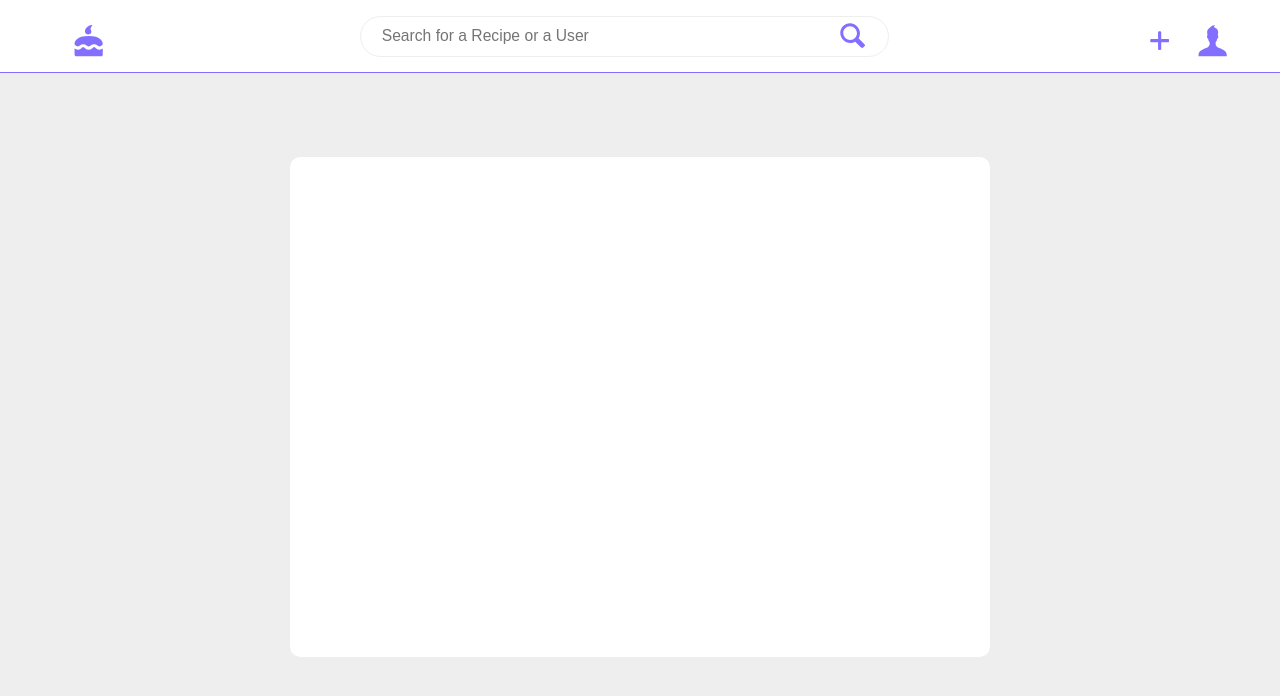
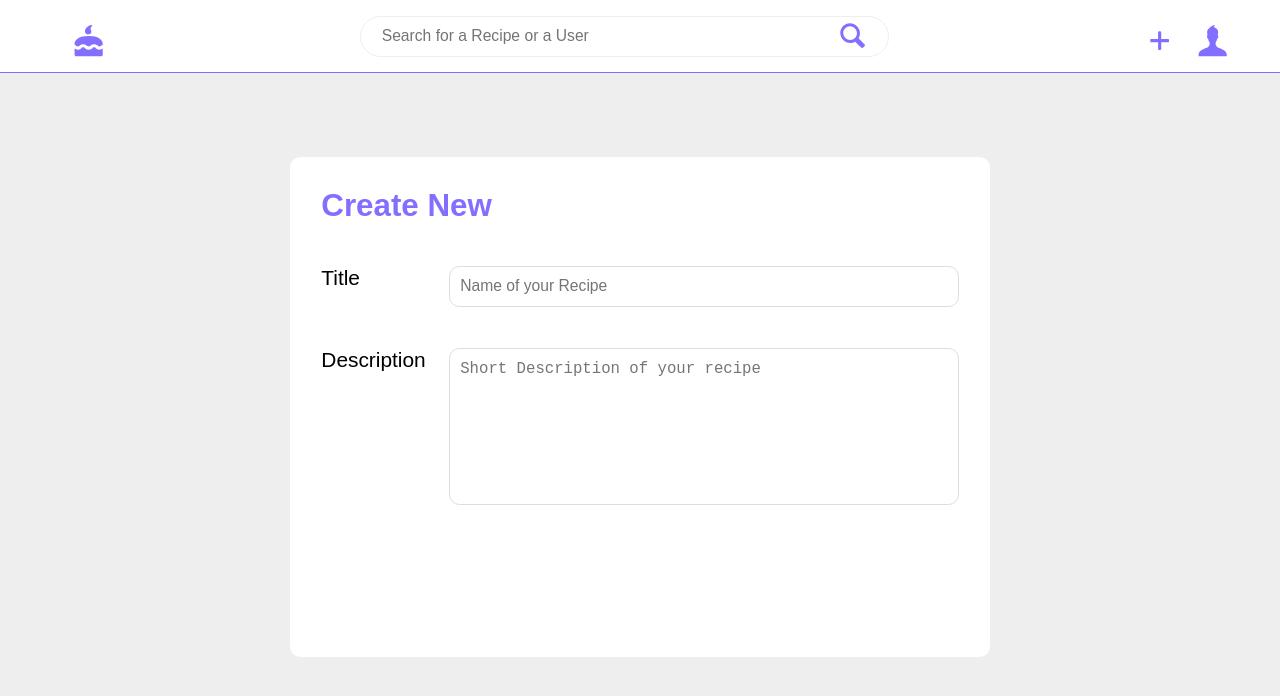
Before and after one commit to wonez/Dulce, a React app: page /create in a window 1280 px wide. Shown: the top 696 px of the page. Built offline with nearby package versions, Linux system fonts and the light colour scheme.

Commit message:
create new started

```diff
--- a/src/UI/Menu/Menu.js
+++ b/src/UI/Menu/Menu.js
@@ -1,4 +1,5 @@
 import React, { Component } from 'react'
+import { withRouter } from 'react-router-dom'
 
 import classes from './Menu.scss';
 
@@ -11,6 +12,10 @@ class MenuBtn extends Component {
         this.checkbox.checked = false;
     }
 
+    goTo(url){
+        this.props.history.replace(url)
+    }
+
     render(){
         return (
             <div className={classes.Btn}>
@@ -18,13 +23,13 @@ class MenuBtn extends Component {
                 <div onClick={this.uncheck} className={classes.MenuBg}>
                 </div>
                 <div className={classes.Menu}>
-                    <a href="#" className={classes.Menu__Btn}>
+                    <a onClick={() => {this.goTo('/profile')}} className={classes.Menu__Btn}>
                         My Profile
                     </a>
-                    <a href="#" className={classes.Menu__Btn}>
+                    <a onClick={() => {console.log('nema jos')}} className={classes.Menu__Btn}>
                         Edit Profile
                     </a>
-                    <a href="#" className={classes.Menu__Btn}>
+                    <a onClick={() => {this.goTo('')}} className={classes.Menu__Btn}>
                         Log out
                     </a>
                 </div>
@@ -36,4 +41,4 @@ class MenuBtn extends Component {
     }
 }
 
-export default MenuBtn;
+export default withRouter(MenuBtn);
--- a/src/UI/Menu/Menu.scss
+++ b/src/UI/Menu/Menu.scss
@@ -18,7 +18,7 @@
         position: absolute;
         transform: translate(100rem, 30%);
         transition: .3s all;
-        .Menu__Btn{
+        &__Btn{
             color: inherit;
             display: block;
             text-decoration: none;
@@ -27,7 +27,8 @@
             margin: 0;
             padding: .5rem .3rem;
             &:hover{
-                text-decoration: underline
+                text-decoration: underline;
+                cursor: pointer;
             }
         }
     }
--- /dev/null
+++ b/src/UI/RoundedFormItem/RoundedFormItem.js
@@ -0,0 +1,30 @@
+import React from 'react'
+
+import classes from './RoundedFormItem.scss'
+
+class RoundedFormItem extends React.Component {
+
+    render(){
+
+        let input = null;
+
+        if(this.props.type == 'input'){
+            input = (
+                <input className={classes.Input} type="text" placeholder={this.props.placeholder} />
+            )
+        } else if(this.props.type == 'textarea') {
+            input = (
+                <textarea className={classes.TextArea} placeholder={this.props.placeholder} ></textarea>
+            )
+        }
+
+        return(
+            <div className={classes.FormBox}>
+                <label>{this.props.label}</label>
+                {input}
+            </div>
+        )
+    }
+}
+
+export default RoundedFormItem;
--- /dev/null
+++ b/src/UI/RoundedFormItem/RoundedFormItem.scss
@@ -0,0 +1,26 @@
+.FormBox{
+    display: flex;
+    padding: 2rem 0;
+    label{
+        width: 20%;
+        font-size: 2rem;
+    }
+}
+%item{
+    font-size: 1.5rem;
+    border: 1px solid $color-gray-light;
+    border-radius: 1rem;
+    width: 80%;
+    padding: 1rem;
+    outline: none;
+    caret-color: $color-secondary-dark;
+}
+.Input{
+    @extend %item;
+}
+
+.TextArea{
+    @extend %item;
+    resize: none;
+    height: 15rem;
+}
--- a/src/_variables.scss
+++ b/src/_variables.scss
@@ -3,8 +3,8 @@
 $color-primary-light: #63b8ff;
 $color-primary-dark: #836fff;
 
-$color-secondary-light: #FD7A3F;
-$color-secondary-dark: orangered;
+$color-secondary-light: gold;
+$color-secondary-dark: gold;
 
 $color-tertiary: yellowgreen;
 
--- a/src/components/PostData/PostData.scss
+++ b/src/components/PostData/PostData.scss
@@ -91,6 +91,7 @@
         &__IngItem{
             padding: 1rem 0;
             display: flex;
+            align-items: flex-start;
         }
         &__ItemTag{
             padding-right: 1rem;
@@ -118,6 +119,7 @@
         &__DescItem{
             padding: 1rem 0;
             display: flex;
+            align-items: flex-start;
             span{
                 font-size: 2.5rem;
             }
--- a/src/components/Toolbar/Toolbar.js
+++ b/src/components/Toolbar/Toolbar.js
@@ -11,7 +11,7 @@ import { IconMagnifyingGlass, IconPlus, IconCake } from '../../UI/Icons/Icons'
 class Toolbar extends Component {
 
     handleHome = () => {
-        this.props.history.push('/');
+        this.props.history.push('/newsfeed');
     }
 
     handleSearch = (e) => {
--- a/src/containers/About/About.scss
+++ b/src/containers/About/About.scss
@@ -31,6 +31,7 @@
         font-size: 2rem;
         h4{
             width: 25%;
+            color: $color-primary-dark;
         }
     }
 }
--- a/src/containers/Create/Create.js
+++ b/src/containers/Create/Create.js
@@ -2,6 +2,7 @@ import React from 'react'
 
 import Aux from '../../hoc/Aux'
 import Toolbar from '../../components/Toolbar/Toolbar'
+import RoundedFormItem from '../../UI/RoundedFormItem/RoundedFormItem'
 
 import classes from './Create.scss'
 
@@ -12,7 +13,17 @@ class Create extends React.Component {
                 <Toolbar />
                 <div className={classes.Container}>
                     <div className={classes.Create}>
-
+                        <h2 className={classes.Create__Heading}>Create New</h2>
+                        <RoundedFormItem
+                            label="Title"
+                            type="input"
+                            placeholder='Name of your Recipe'
+                            />
+                        <RoundedFormItem
+                            label="Description"
+                            type="textarea"
+                            placeholder='Short Description of your recipe'
+                            />
                     </div>
                 </div>
             </Aux>
--- a/src/containers/Create/Create.scss
+++ b/src/containers/Create/Create.scss
@@ -5,8 +5,17 @@
 }
 .Create{
     margin: 0 5rem;
+    padding: 3rem;
     background: white;
     border-radius: 1rem;
+
     min-height: 500px;
     min-width: 700px;
+
+    &__Heading{
+        font-size: 3rem;
+        color: $color-primary-dark;
+        margin-bottom: 2rem;
+    }
+
 }
--- a/src/containers/Landing/Landing.js
+++ b/src/containers/Landing/Landing.js
@@ -16,7 +16,7 @@ class Landing extends Component {
         return(
             <Aux>
                 <Entry handleCategories={this.handleCategories}/>
-                <LearnMore />
+                {/* <LearnMore /> */}
             </Aux>
         )
     }
```
